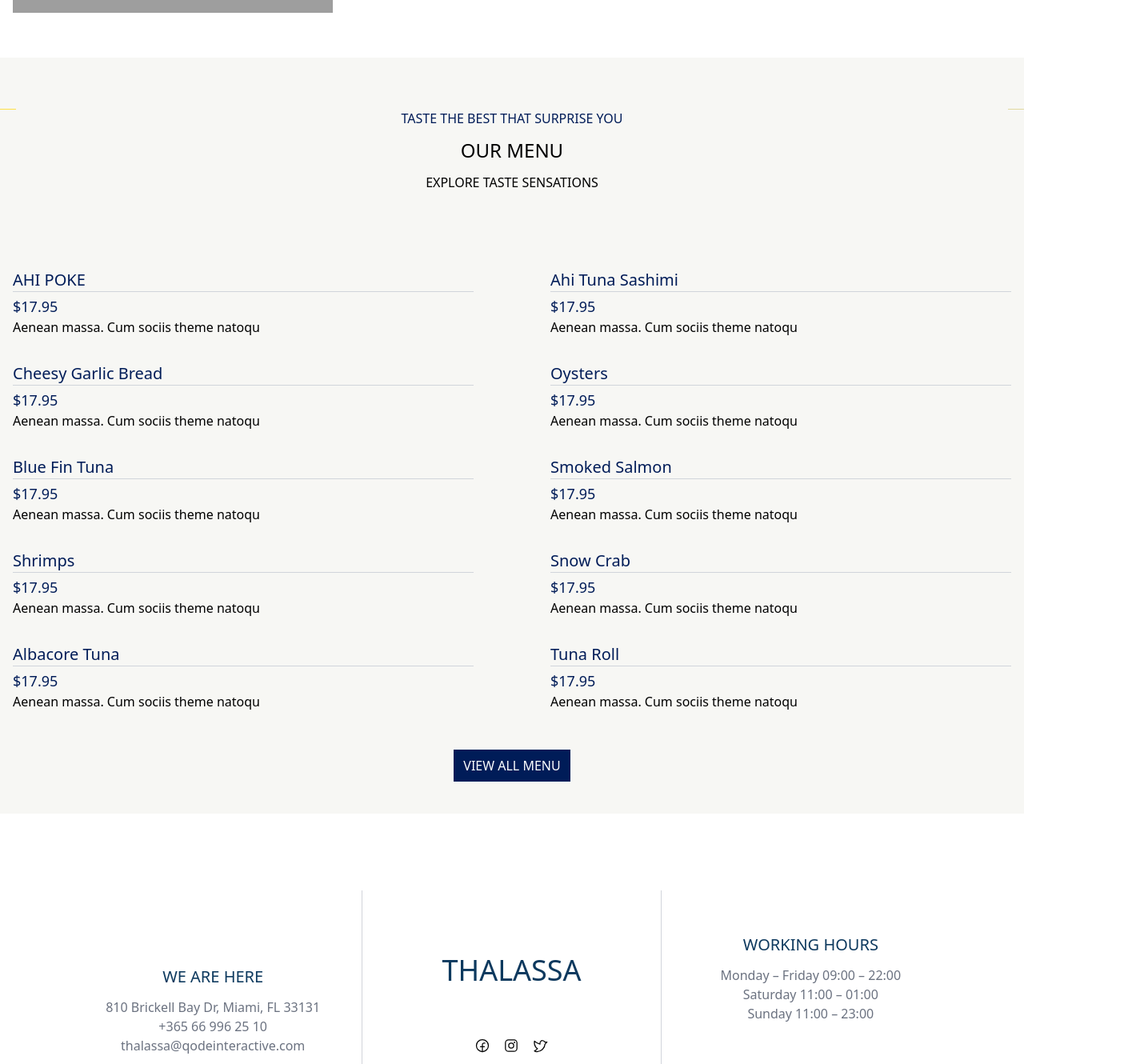
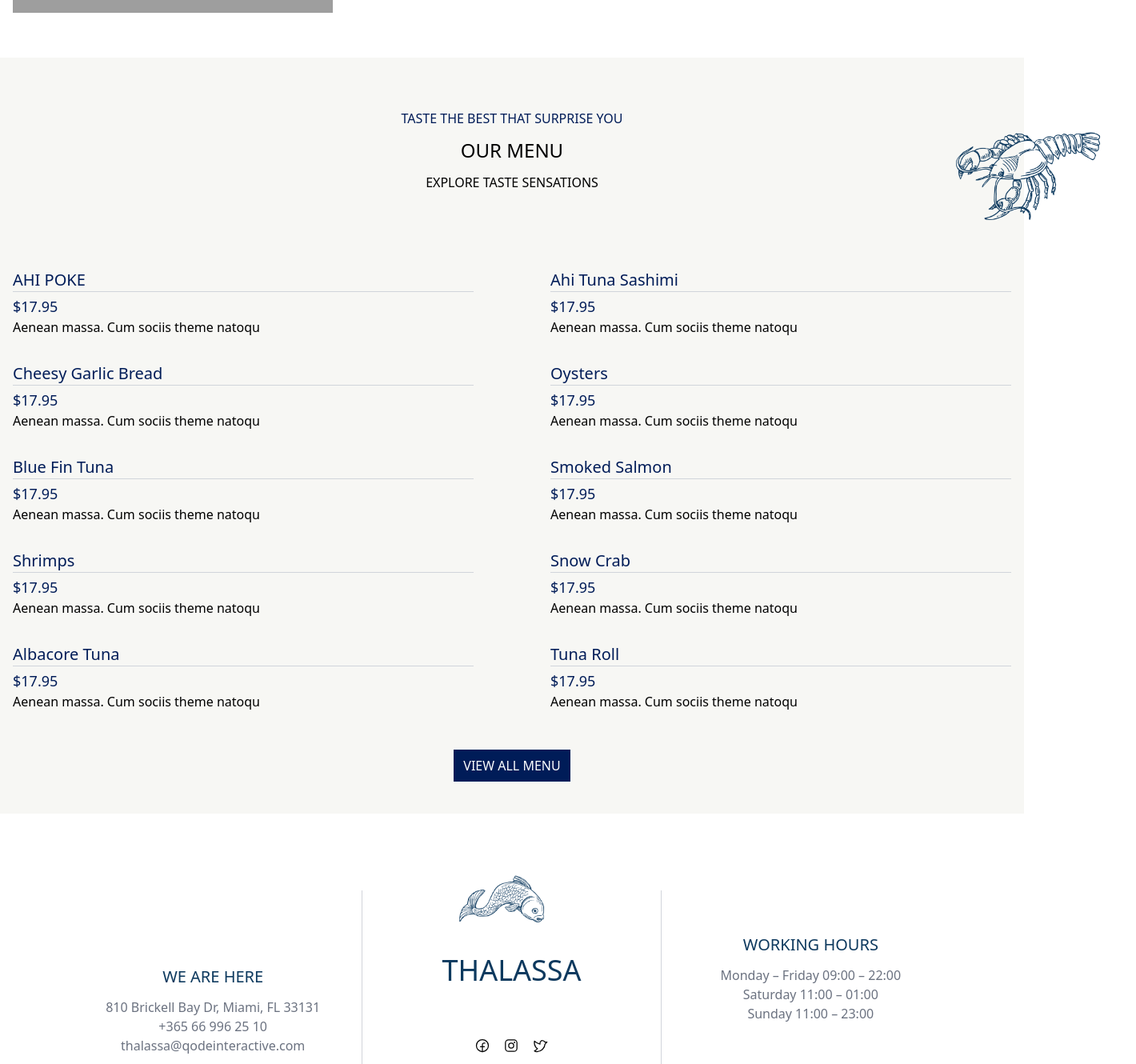
Before and after one commit to dejanheroxd/dimare, a React (Vite) app: page / in a window 1280 px wide. Shown: the part 2300-3630 px from the top of the page at 80% size, 1420 px wide, since content can reach past the window. Built offline with nearby package versions, Linux system fonts and the light colour scheme; grey boxes are pictures that could not be loaded.

Commit message:
added lob

```diff
--- a/src/pages/home/contace-sec/ContactSec.jsx
+++ b/src/pages/home/contace-sec/ContactSec.jsx
@@ -1,5 +1,6 @@
 import { FacebookLogo, InstagramLogo, TwitterLogo } from "phosphor-react";
 import React from "react";
+import fish from "../../../assets/fish.png";
 
 export default function ContactSec() {
   return (
@@ -16,9 +17,16 @@ export default function ContactSec() {
           </div>
         </div>
         <div className="border-r border-gray-300 items-center justify-center flex-col flex">
-          <p className="text-4xl text-fishDarkBlue lg:pt-16 pb-10 lg:pb-0">
-            THALASSA
-          </p>
+          <div className="relative">
+            <img
+              className="h-[65px] w-[150px] absolute top-[-38px]"
+              src={fish}
+              alt=""
+            />
+            <p className="text-4xl text-fishDarkBlue lg:pt-16 pb-10 lg:pb-0">
+              THALASSA
+            </p>
+          </div>
           <div className="flex lg:pt-16 gap-x-4">
             <FacebookLogo size={20} />
             <InstagramLogo size={20} />
--- a/src/pages/home/menu-sec/MenuSec.jsx
+++ b/src/pages/home/menu-sec/MenuSec.jsx
@@ -1,15 +1,19 @@
 import React from "react";
 import Dishes from "./Dishes";
+import lob from "../../../assets/lob.png";
 
 export default function MenuSec() {
   return (
     <div className="bg-[#F7F7F4] pb-10">
       <div className=" text-center pt-16 lg:pb-20 pb-10">
-        <div className="flex justify-between">
-          <div className="w-5 bg-yellow-300 h-[1px] block"></div>
+        <div className="text-center">
           <p className="text-[#001C58]">TASTE THE BEST THAT SURPRISE YOU</p>
-          <div className="w-5 bg-[#E1D89F] h-[1px] block"></div>
         </div>
+        <img
+          src={lob}
+          className="absolute right-[-140px] h-[120px] w-[270px]"
+          alt=""
+        />
         <p className="text-2xl pb-1 pt-3">OUR MENU</p>
         <p className=" pt-2">EXPLORE TASTE SENSATIONS</p>
       </div>
```
Also changed, not shown: src/assets/fish.png (added), src/assets/lob.png (added).
